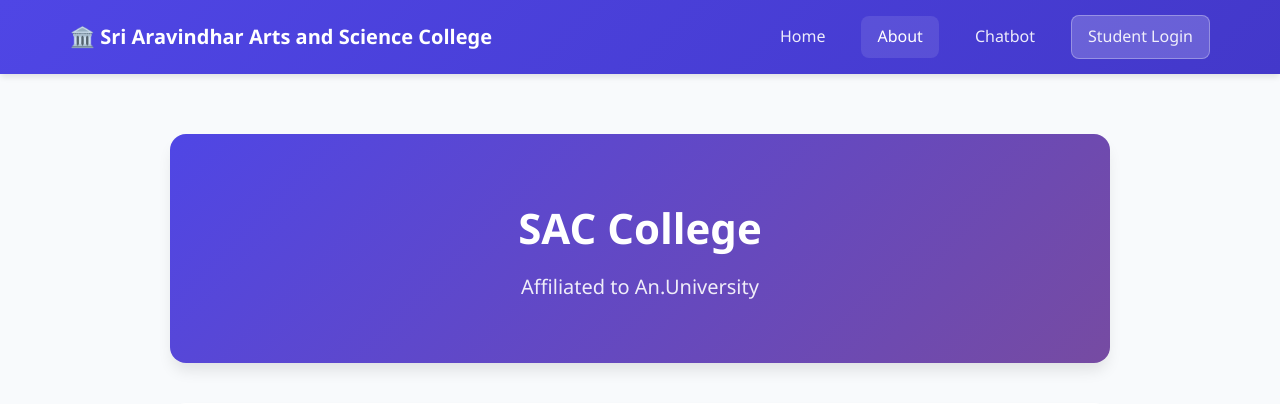
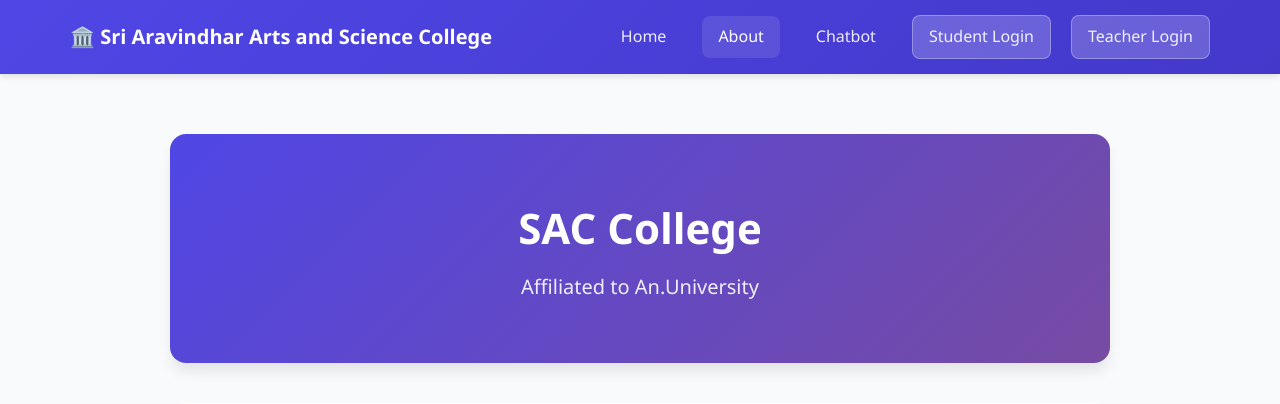
Before and after one commit to akashadhithyan11707-web/collage-chatbot, a Flask app: page /about in a window 1280 px wide. Shown: the top 404 px of the page. Run offline with Flask 3, Linux system fonts and the light colour scheme.

Commit message:
added changes

```diff
--- a/templates/about.html
+++ b/templates/about.html
@@ -19,6 +19,7 @@
                 <a href="{{ url_for('about') }}" class="nav-link active">About</a>
                 <a href="{{ url_for('chatbot') }}" class="nav-link">Chatbot</a>
                 <a href="{{ url_for('student_login') }}" class="nav-link btn-nav">Student Login</a>
+                <a href="{{ url_for('login') }}" class="nav-link btn-nav">Teacher Login</a>
             </div>
         </div>
     </nav>
--- a/templates/chatbot.html
+++ b/templates/chatbot.html
@@ -19,6 +19,7 @@
                 <a href="{{ url_for('about') }}" class="nav-link">About</a>
                 <a href="{{ url_for('chatbot') }}" class="nav-link active">Chatbot</a>
                 <a href="{{ url_for('student_login') }}" class="nav-link btn-nav">Student Login</a>
+                <a href="{{ url_for('login') }}" class="nav-link btn-nav">Teacher Login</a>
             </div>
         </div>
     </nav>
```
